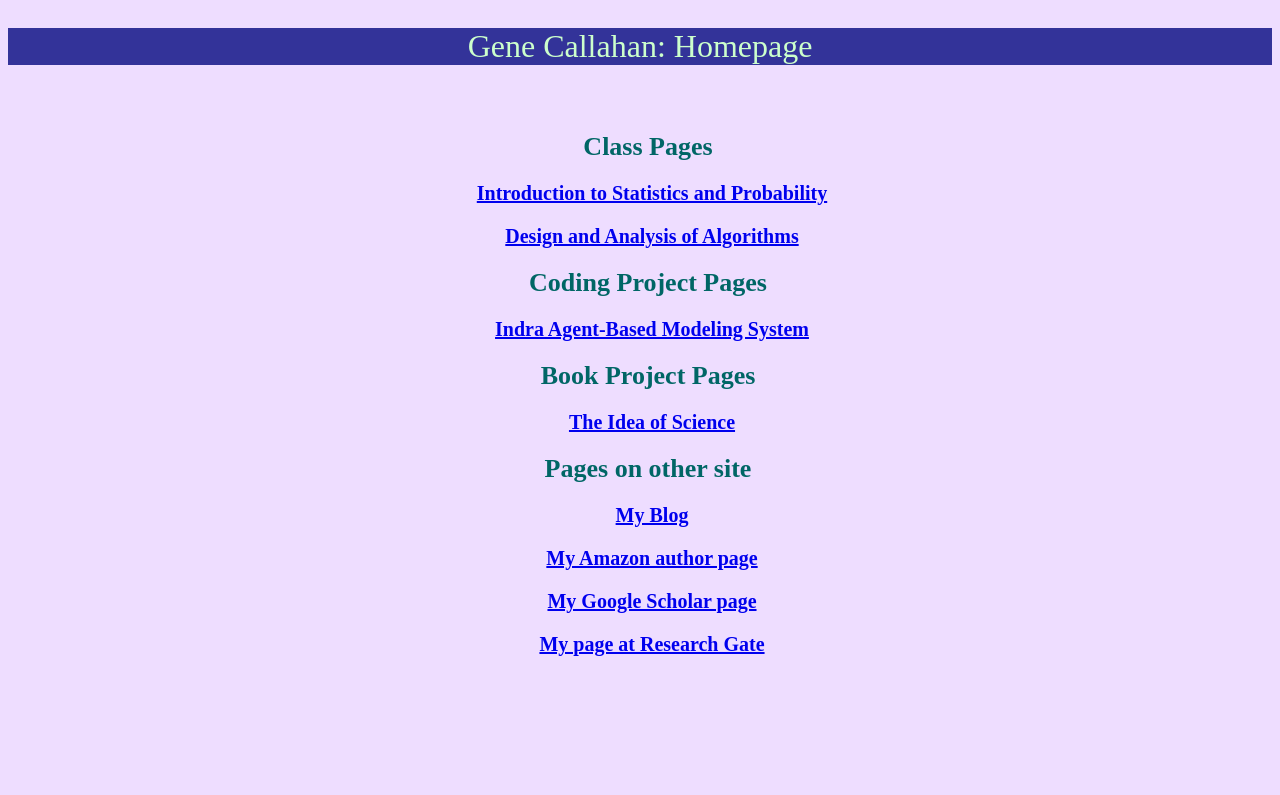
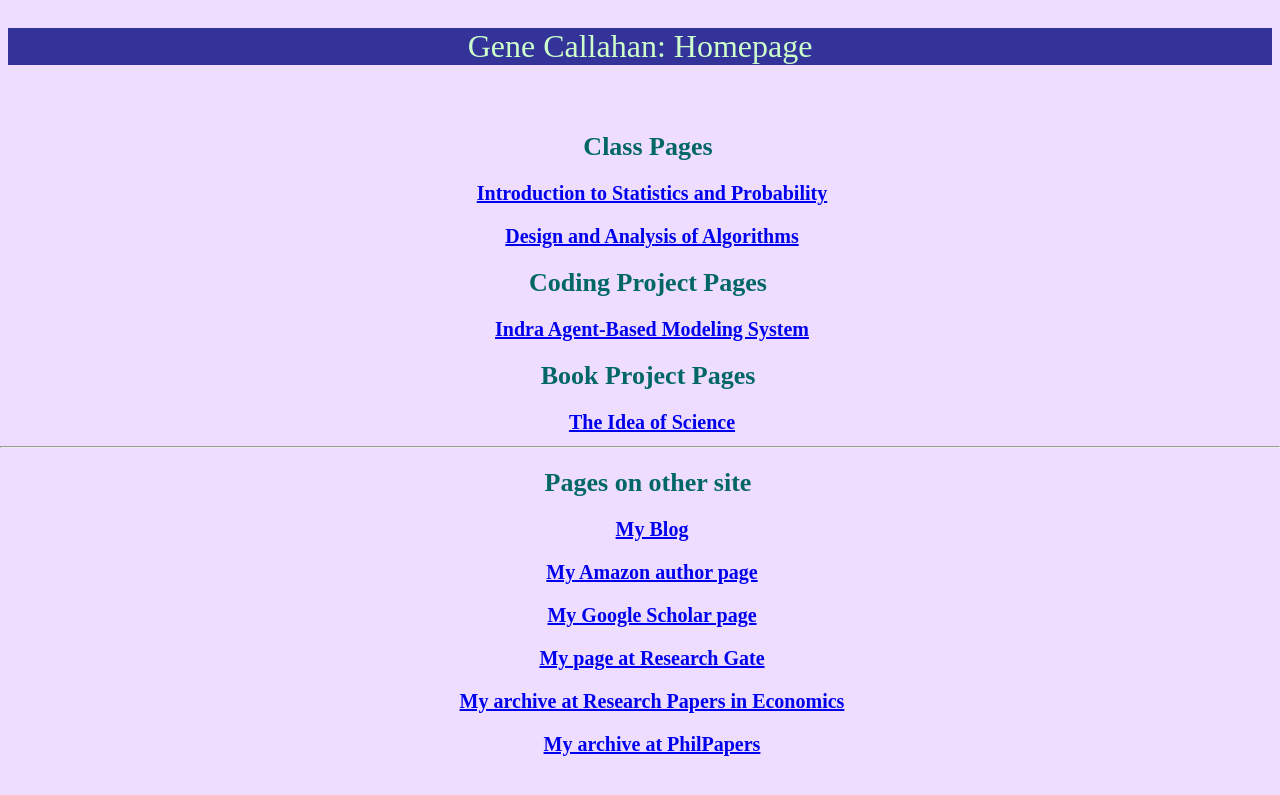
Before and after one commit to gcallah/gcallah.github.io, a Jekyll site: the page index.html, which Jekyll copies as it is, in a window 1280 px wide. Shown: the top 795 px of the page. Built offline with Jekyll 4.4.1, drawn with Linux system fonts in a browser that asks for light colours.

Commit message:
Updated index page.

```diff
--- a/index.html
+++ b/index.html
@@ -53,6 +53,7 @@
                         </a>
                     </h3>
 
+                <hr>
                 <h2>
                     Pages on other site
                 </h2>
@@ -83,6 +84,20 @@
                         My page at Research Gate
                         </a>
                     </h3>
+
+                    <h3>
+                        <a
+                            href="https://ideas.repec.org/cgi-bin/htsearch?form=extended&wm=wrd&dt=range&ul=&q=Gene+Callahan&cmd=Search%21&wf=000F&s=R&db=&de=">
+                        My archive at Research Papers in Economics
+                        </a>
+                    </h3>
+
+                    <h3>
+                        <a
+                            href="http://philpapers.org/s/Gene%20Callahan">
+                        My archive at PhilPapers
+                        </a>
+                    </h3>
             </div>
 
     </body>
```
